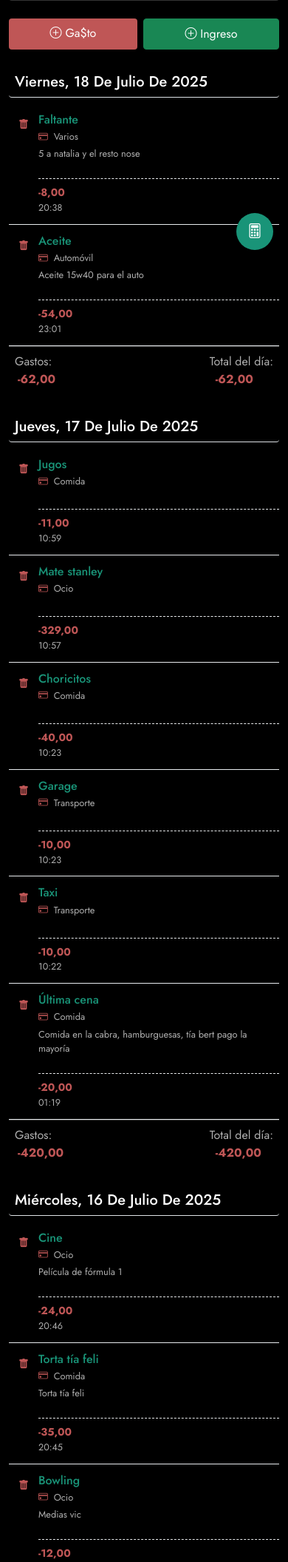
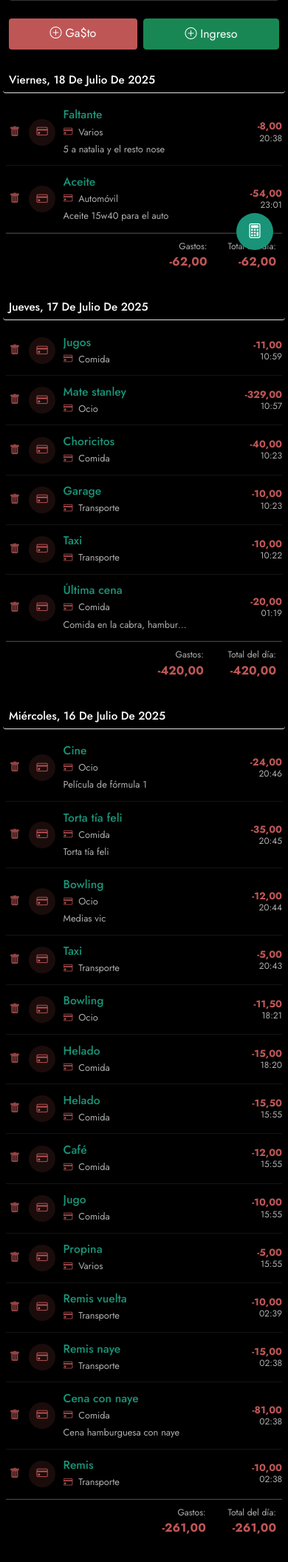
Before and after one commit to orquera10/ga-tos, a Django app: page /presupuesto/2/ in a window 390 px wide. Shown: the part 486-2598 px from the top of the page at 74% size. Run offline with Django 5.2, Linux system fonts and the light colour scheme; data comes from the database, SQL or seed files in the repository; data that the repository does not hold is empty; some libraries are stand-ins or nearby versions.

Commit message:
feat: cambios en version movil en cuanto a gastos

```diff
--- a/src/presupuestos/templates/presupuestos/ver_presupuesto.html
+++ b/src/presupuestos/templates/presupuestos/ver_presupuesto.html
@@ -152,15 +152,15 @@
                     </div>
 
                     {% for transaccion in dia.list %}
-                    <div class="transaccion-item gasto-item">
+                    <div class="transaccion-item gasto-item {% if transaccion|model_name == 'gasto' %}transaccion-gasto{% else %}transaccion-ingreso{% endif %}">
                         <!-- Columna 1: Botón de eliminar -->
                         <div class="transaccion-accion gasto-accion">
                             {% if transaccion|model_name == 'gasto' %}
-                            <a href="{% url 'presupuestos:eliminar_gasto' transaccion.id %}" class="btn btn-sm btn-link text-danger p-0" title="Eliminar gasto">
+                            <a href="{% url 'presupuestos:eliminar_gasto' transaccion.id %}" class="btn btn-sm btn-link text-danger p-0" title="Eliminar gasto" aria-label="Eliminar gasto">
                                 <i class="bi bi-trash-fill"></i>
                             </a>
                             {% else %}
-                            <a href="{% url 'presupuestos:eliminar_ingreso' transaccion.id %}" class="btn btn-sm btn-link text-danger p-0" title="Eliminar ingreso">
+                            <a href="{% url 'presupuestos:eliminar_ingreso' transaccion.id %}" class="btn btn-sm btn-link text-danger p-0" title="Eliminar ingreso" aria-label="Eliminar ingreso">
                                 <i class="bi bi-trash-fill"></i>
                             </a>
                             {% endif %}
@@ -169,6 +169,9 @@
                         <!-- Columna 2: Contenido -->
                         {% if transaccion|model_name == 'gasto' %}
                         <a href="{% url 'presupuestos:ver_gasto' transaccion.id %}" class="transaccion-contenido text-decoration-none gasto-contenido">
+                            <span class="transaccion-icono" aria-hidden="true">
+                                <i class="bi bi-credit-card"></i>
+                            </span>
                             <div class="transaccion-info">
                                 <h6 class="transaccion-nombre gasto-nombre mb-1">{{ transaccion.nombre }}</h6>
                                 <p class="transaccion-detalle text-muted small mb-1">
@@ -183,6 +186,9 @@
                         </a>
                         {% else %}
                         <a href="{% url 'presupuestos:ver_ingreso' transaccion.id %}" class="transaccion-contenido text-decoration-none gasto-contenido">
+                            <span class="transaccion-icono" aria-hidden="true">
+                                <i class="bi bi-cash-coin"></i>
+                            </span>
                             <div class="transaccion-info">
                                 <h6 class="transaccion-nombre gasto-nombre mb-1">{{ transaccion.nombre }}</h6>
                                 <p class="transaccion-detalle text-muted small mb-1">
@@ -219,7 +225,7 @@
                     <hr class="separador my-0">
                     <div class="p-2 mb-4 rounded">
                         <div>
-                            <div class="d-flex justify-content-between">
+                            <div class="resumen-dia">
                                 {% with gastos_dia=dia.list|select_model:'gasto' %}
                                 {% if gastos_dia %}
                                 <span class="me-3">
--- a/src/static/presupuestos/css/styles.css
+++ b/src/static/presupuestos/css/styles.css
@@ -301,10 +301,40 @@ body, button, input, select, textarea, h1, h2, h3, h4, h5, h6, p, a, span, div {
 .transaccion-contenido {
     flex: 1;
     padding-right: 1rem;
+    display: flex;
+    align-items: center;
+    gap: 0.75rem;
+    min-width: 0;
 }
 
 .transaccion-monto {
     min-width: 120px;
+}
+
+.transaccion-icono {
+    width: 38px;
+    height: 38px;
+    border-radius: 50%;
+    display: inline-flex;
+    align-items: center;
+    justify-content: center;
+    flex: 0 0 38px;
+    background: rgba(255, 255, 255, 0.08);
+    color: var(--tx-primary);
+}
+
+.transaccion-gasto .transaccion-icono {
+    color: var(--tx-secondary);
+    background: rgba(191, 86, 86, 0.14);
+}
+
+.transaccion-ingreso .transaccion-icono {
+    color: var(--tx-primary);
+    background: rgba(25, 148, 120, 0.16);
+}
+
+.transaccion-info {
+    min-width: 0;
 }
 
 .transaccion-nombre {
@@ -346,6 +376,17 @@ body, button, input, select, textarea, h1, h2, h3, h4, h5, h6, p, a, span, div {
     border-radius: 0.25rem;
 }
 
+.resumen-dia {
+    display: flex;
+    justify-content: flex-end;
+    gap: 1.5rem;
+    text-align: right;
+}
+
+.resumen-dia > span {
+    min-width: 92px;
+}
+
 /* Estilos para el saldo */
 .saldo-positivo {
     color: #198754;
@@ -357,25 +398,126 @@ body, button, input, select, textarea, h1, h2, h3, h4, h5, h6, p, a, span, div {
 
 /* Estilos responsivos */
 @media (max-width: 768px) {
+    .transacciones-container {
+        margin-left: -0.25rem;
+        margin-right: -0.25rem;
+    }
+
+    .dia-header {
+        top: 56px;
+        margin-left: -0.25rem;
+        margin-right: -0.25rem;
+    }
+
+    .dia-header h5 {
+        font-size: 0.95rem;
+    }
+
     .transaccion-item {
-        flex-wrap: wrap;
+        display: flex;
+        flex-wrap: nowrap;
+        gap: 0.55rem;
         position: relative;
-        padding-left: 40px;
+        align-items: center;
+        padding: 0.85rem 0.25rem;
+        border-bottom-color: rgba(255, 255, 255, 0.08);
+        border-radius: 0;
+    }
+
+    .transaccion-item:hover {
+        background-color: transparent;
     }
 
     .transaccion-accion {
-        position: absolute;
-        left: 0;
-        top: 1rem;
+        flex: 0 0 28px;
+        width: 28px;
+        text-align: center;
+        padding-left: 0;
+        margin-top: 0;
+        opacity: 0.78;
+    }
+
+    .transaccion-accion .btn {
+        font-size: 0.9rem;
+    }
+
+    .transaccion-accion .btn i {
+        margin-right: 0;
+    }
+
+    .transaccion-accion .btn::after {
+        content: "";
+    }
+
+    .transaccion-contenido {
+        flex: 1 1 auto;
+        min-width: 0;
+        padding-right: 0;
+        gap: 0.65rem;
     }
 
     .transaccion-monto {
-        width: 100%;
-        text-align: left !important;
-        margin-top: 0.5rem;
+        flex: 0 0 98px;
+        min-width: 82px;
+        max-width: 98px;
+        text-align: right !important;
+        margin-top: 0;
         padding-left: 0;
-        border-top: 1px dashed #e9ecef;
-        padding-top: 0.5rem;
+        border-top: 0;
+        padding-top: 0;
+        font-size: 0.9rem;
+        line-height: 1.2;
+        overflow-wrap: anywhere;
+    }
+
+    .transaccion-monto .small {
+        font-size: 0.75rem;
+    }
+
+    .transaccion-icono {
+        width: 40px;
+        height: 40px;
+        flex-basis: 40px;
+        font-size: 1.05rem;
+    }
+
+    .transaccion-nombre {
+        max-width: 100%;
+        font-size: 0.98rem;
+        line-height: 1.15;
+        white-space: nowrap;
+        overflow: hidden;
+        text-overflow: ellipsis;
+    }
+
+    .transaccion-detalle,
+    .transaccion-descripcion {
+        max-width: 100%;
+        white-space: nowrap;
+        overflow: hidden;
+        text-overflow: ellipsis;
+    }
+
+    .transaccion-detalle {
+        margin-bottom: 0 !important;
+    }
+
+    .gasto-item:hover {
+        background-color: transparent;
+    }
+
+    .resumen-dia {
+        gap: 0.75rem;
+        justify-content: flex-end;
+    }
+
+    .resumen-dia > span {
+        flex: 0 1 auto;
+        min-width: 0;
+    }
+
+    .resumen-dia p {
+        font-size: 0.76rem;
     }
 
     .total-dia .d-flex {
@@ -392,11 +534,29 @@ body, button, input, select, textarea, h1, h2, h3, h4, h5, h6, p, a, span, div {
 
 @media (max-width: 576px) {
     .transaccion-item {
-        padding: 0.75rem 0 0.75rem 40px;
+        gap: 0.45rem;
+        padding: 0.78rem 0;
     }
 
     .transaccion-monto {
-        font-size: 0.9rem;
+        flex-basis: 84px;
+        min-width: 76px;
+        max-width: 84px;
+        font-size: 0.84rem;
+    }
+
+    .transaccion-icono {
+        width: 36px;
+        height: 36px;
+        flex-basis: 36px;
+        font-size: 0.95rem;
+    }
+
+    .transaccion-accion {
+        flex-basis: 24px;
+        width: 24px;
+        padding-left: 0;
+        font-size: 0.78rem;
     }
 }
 
```
Also changed, not shown: 2 other files.
